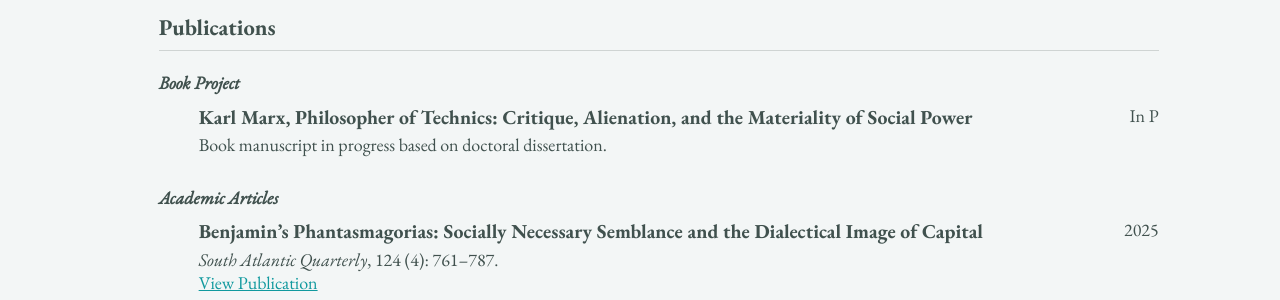
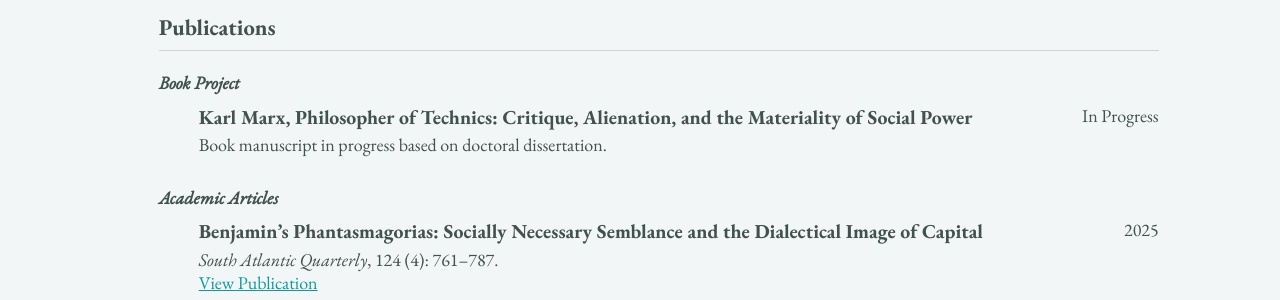
Before and after one commit to epujol90/epujol90.github.io, a Jekyll site: the page built from _pages/cv-json.md, in a window 1280 px wide and 900 px high, scrolled down 2740 px. Shown: the part 156-456 px from the top of the window. Built offline with Jekyll 4.4.1, drawn with Linux system fonts in a browser that asks for light colours; a script bundle is joined from its source files by our own code; library files that are not in the unit come from our copies.

Commit message:
Update cv-template.html

```diff
--- a/_includes/cv-template.html
+++ b/_includes/cv-template.html
@@ -284,7 +284,7 @@
           <li class="cv-item">
             <div class="cv-item-header">
               <div class="cv-item-title">{{ publication.name }}</div>
-              <div class="cv-item-date">{{ publication.releaseDate | slice: 0, 4 }}</div>
+              <div class="cv-item-date">{% if publication.releaseDate contains "-" %}{{ publication.releaseDate | slice: 0, 4 }}{% else %}{{ publication.releaseDate }}{% endif %}</div>
             </div>
             <div class="cv-item-content">
               <div class="cv-item-subtitle">{{ publication.publisher }}</div>
```
